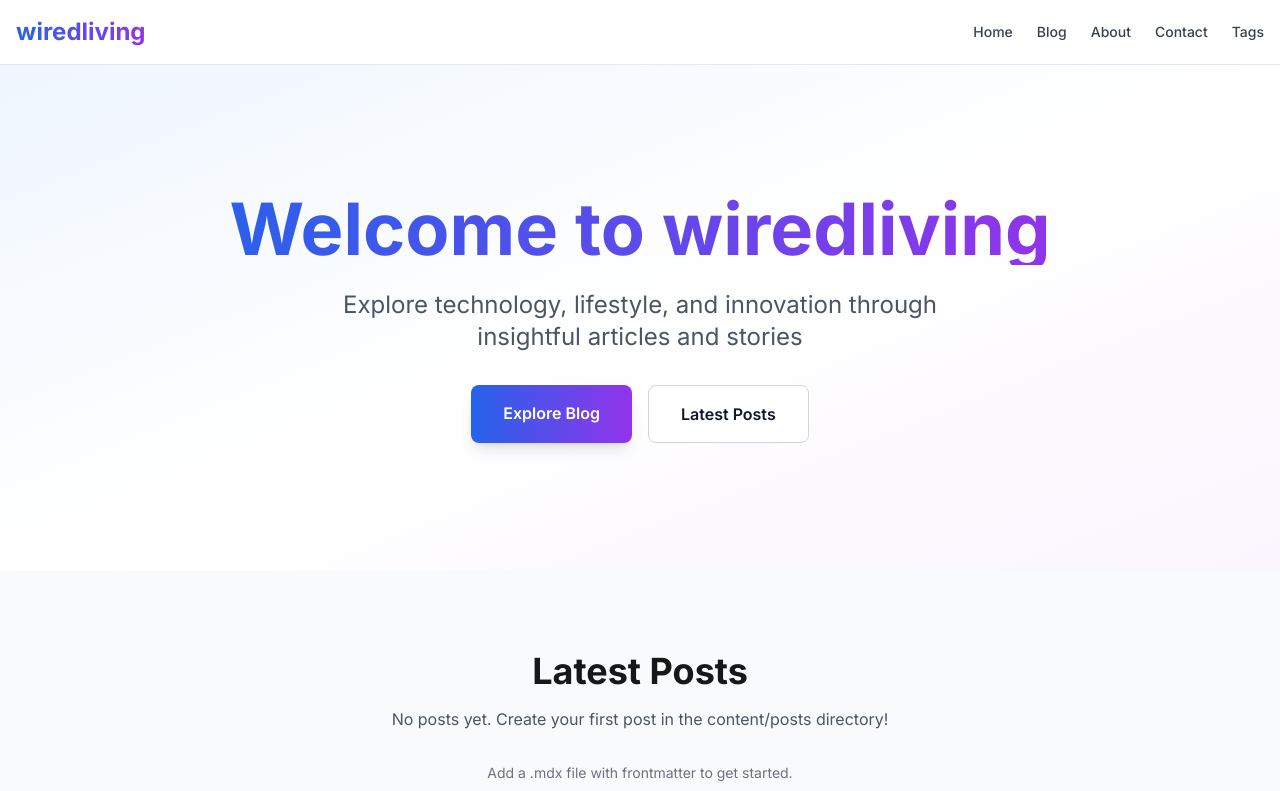
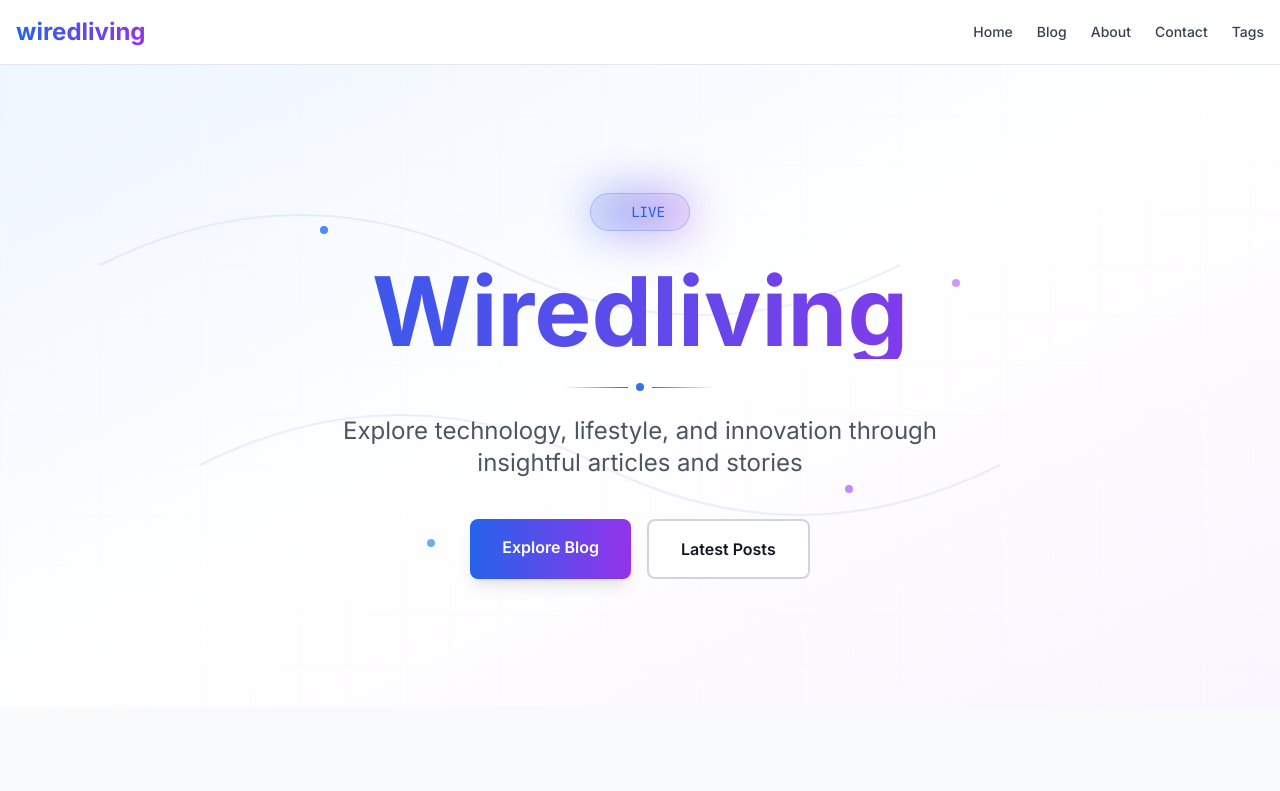
Before and after one commit to melloom/WiredLiving, a Next.js app: page / in a window 1280 px wide. Shown: the top 791 px of the page. Built offline with nearby package versions, Linux system fonts and the light colour scheme.

Commit message:
Add techy animations to hero: particles, circuit lines, grid pattern, and update title to Wiredliving

```diff
--- a/app/globals.css
+++ b/app/globals.css
@@ -39,6 +39,33 @@ body {
 .animate-gradient {
   background-size: 200% 200%;
   animation: gradient 3s ease infinite;
+}
+
+/* Grid pattern background */
+.bg-grid-pattern {
+  background-image:
+    linear-gradient(to right, rgba(59, 130, 246, 0.1) 1px, transparent 1px),
+    linear-gradient(to bottom, rgba(59, 130, 246, 0.1) 1px, transparent 1px);
+  background-size: 50px 50px;
+}
+
+.dark .bg-grid-pattern {
+  background-image:
+    linear-gradient(to right, rgba(59, 130, 246, 0.05) 1px, transparent 1px),
+    linear-gradient(to bottom, rgba(59, 130, 246, 0.05) 1px, transparent 1px);
+}
+
+/* Circuit drawing animation */
+@keyframes draw {
+  to {
+    stroke-dashoffset: 0;
+  }
+}
+
+.animate-draw {
+  stroke-dasharray: 1000;
+  stroke-dashoffset: 1000;
+  animation: draw 3s ease-in-out forwards;
 }
 
 /* Markdown/Prose Styles */
--- a/components/hero.tsx
+++ b/components/hero.tsx
@@ -1,30 +1,98 @@
+'use client';
+
 import Link from 'next/link';
 import { siteConfig } from '@/config/site';
+import { useEffect, useState } from 'react';
 
 export function Hero() {
+  const [mounted, setMounted] = useState(false);
+
+  useEffect(() => {
+    setMounted(true);
+  }, []);
+
   return (
     <section className="relative overflow-hidden py-20 md:py-32">
-      {/* Background gradient */}
+      {/* Animated grid background */}
       <div className="absolute inset-0 bg-gradient-to-br from-blue-50 via-white to-purple-50 dark:from-gray-900 dark:via-gray-950 dark:to-gray-900" />
+      <div className="absolute inset-0 bg-grid-pattern opacity-10 dark:opacity-5" />
+
+      {/* Animated particles/circuit pattern */}
+      <div className="absolute inset-0 overflow-hidden">
+        <div className="absolute top-1/4 left-1/4 w-2 h-2 bg-blue-500 rounded-full animate-pulse" style={{ animationDelay: '0s' }} />
+        <div className="absolute top-1/3 right-1/4 w-2 h-2 bg-purple-500 rounded-full animate-pulse" style={{ animationDelay: '1s' }} />
+        <div className="absolute bottom-1/4 left-1/3 w-2 h-2 bg-blue-400 rounded-full animate-pulse" style={{ animationDelay: '2s' }} />
+        <div className="absolute bottom-1/3 right-1/3 w-2 h-2 bg-purple-400 rounded-full animate-pulse" style={{ animationDelay: '1.5s' }} />
+
+        {/* Circuit lines */}
+        <svg className="absolute inset-0 w-full h-full opacity-20 dark:opacity-10" xmlns="http://www.w3.org/2000/svg">
+          <defs>
+            <linearGradient id="circuitGradient" x1="0%" y1="0%" x2="100%" y2="100%">
+              <stop offset="0%" stopColor="#3b82f6" stopOpacity="0.5" />
+              <stop offset="50%" stopColor="#9333ea" stopOpacity="0.5" />
+              <stop offset="100%" stopColor="#3b82f6" stopOpacity="0.5" />
+            </linearGradient>
+          </defs>
+          <path
+            d="M 100 200 Q 300 100 500 200 T 900 200"
+            stroke="url(#circuitGradient)"
+            strokeWidth="2"
+            fill="none"
+            className="animate-draw"
+          />
+          <path
+            d="M 200 400 Q 400 300 600 400 T 1000 400"
+            stroke="url(#circuitGradient)"
+            strokeWidth="2"
+            fill="none"
+            className="animate-draw"
+            style={{ animationDelay: '1s' }}
+          />
+        </svg>
+      </div>
 
       <div className="container mx-auto px-4 relative z-10">
         <div className="max-w-4xl mx-auto text-center">
-          <h1 className="text-5xl md:text-6xl lg:text-7xl font-bold mb-6 bg-gradient-to-r from-blue-600 via-purple-600 to-blue-600 bg-clip-text text-transparent animate-gradient">
-            Welcome to {siteConfig.name}
+          {/* Techy animated badge */}
+          <div className="mb-8 flex justify-center">
+            <div className="relative inline-block">
+              <div className="absolute inset-0 bg-gradient-to-r from-blue-600 to-purple-600 rounded-full blur-xl opacity-50 animate-pulse" />
+              <div className="relative px-6 py-2 bg-gradient-to-r from-blue-600/10 to-purple-600/10 dark:from-blue-600/20 dark:to-purple-600/20 backdrop-blur-sm border border-blue-500/30 dark:border-blue-400/30 rounded-full">
+                <div className="flex items-center gap-2">
+                  <div className="w-2 h-2 bg-green-500 rounded-full animate-ping" />
+                  <span className="text-sm font-mono text-blue-600 dark:text-blue-400">
+                    {mounted ? 'LIVE' : '...'}
+                  </span>
+                </div>
+              </div>
+            </div>
+          </div>
+
+          <h1 className="text-6xl md:text-7xl lg:text-8xl font-bold mb-6 bg-gradient-to-r from-blue-600 via-purple-600 to-blue-600 bg-clip-text text-transparent animate-gradient">
+            Wiredliving
           </h1>
-          <p className="text-xl md:text-2xl text-gray-600 dark:text-gray-400 mb-8 max-w-2xl mx-auto">
+
+          <div className="mb-6 flex items-center justify-center gap-2">
+            <div className="h-px w-16 bg-gradient-to-r from-transparent to-blue-600" />
+            <div className="w-2 h-2 bg-blue-600 rounded-full animate-pulse" />
+            <div className="h-px w-16 bg-gradient-to-l from-transparent to-purple-600" />
+          </div>
+
+          <p className="text-xl md:text-2xl text-gray-600 dark:text-gray-400 mb-10 max-w-2xl mx-auto leading-relaxed">
             {siteConfig.description}
           </p>
+
           <div className="flex flex-col sm:flex-row gap-4 justify-center">
             <Link
               href="/blog"
-              className="px-8 py-4 bg-gradient-to-r from-blue-600 to-purple-600 text-white rounded-lg font-semibold hover:from-blue-700 hover:to-purple-700 transition-all transform hover:scale-105 shadow-lg hover:shadow-xl"
+              className="group relative px-8 py-4 bg-gradient-to-r from-blue-600 to-purple-600 text-white rounded-lg font-semibold hover:from-blue-700 hover:to-purple-700 transition-all transform hover:scale-105 shadow-lg hover:shadow-xl overflow-hidden"
             >
-              Explore Blog
+              <span className="relative z-10">Explore Blog</span>
+              <div className="absolute inset-0 bg-gradient-to-r from-purple-600 to-blue-600 opacity-0 group-hover:opacity-100 transition-opacity" />
             </Link>
             <Link
               href="#latest-posts"
-              className="px-8 py-4 bg-white dark:bg-gray-800 text-gray-900 dark:text-gray-100 border border-gray-300 dark:border-gray-700 rounded-lg font-semibold hover:bg-gray-50 dark:hover:bg-gray-700 transition-all"
+              className="px-8 py-4 bg-white/80 dark:bg-gray-800/80 backdrop-blur-sm text-gray-900 dark:text-gray-100 border-2 border-gray-300 dark:border-gray-700 rounded-lg font-semibold hover:bg-white dark:hover:bg-gray-800 hover:border-blue-500 dark:hover:border-blue-500 transition-all transform hover:scale-105"
             >
               Latest Posts
             </Link>
```
